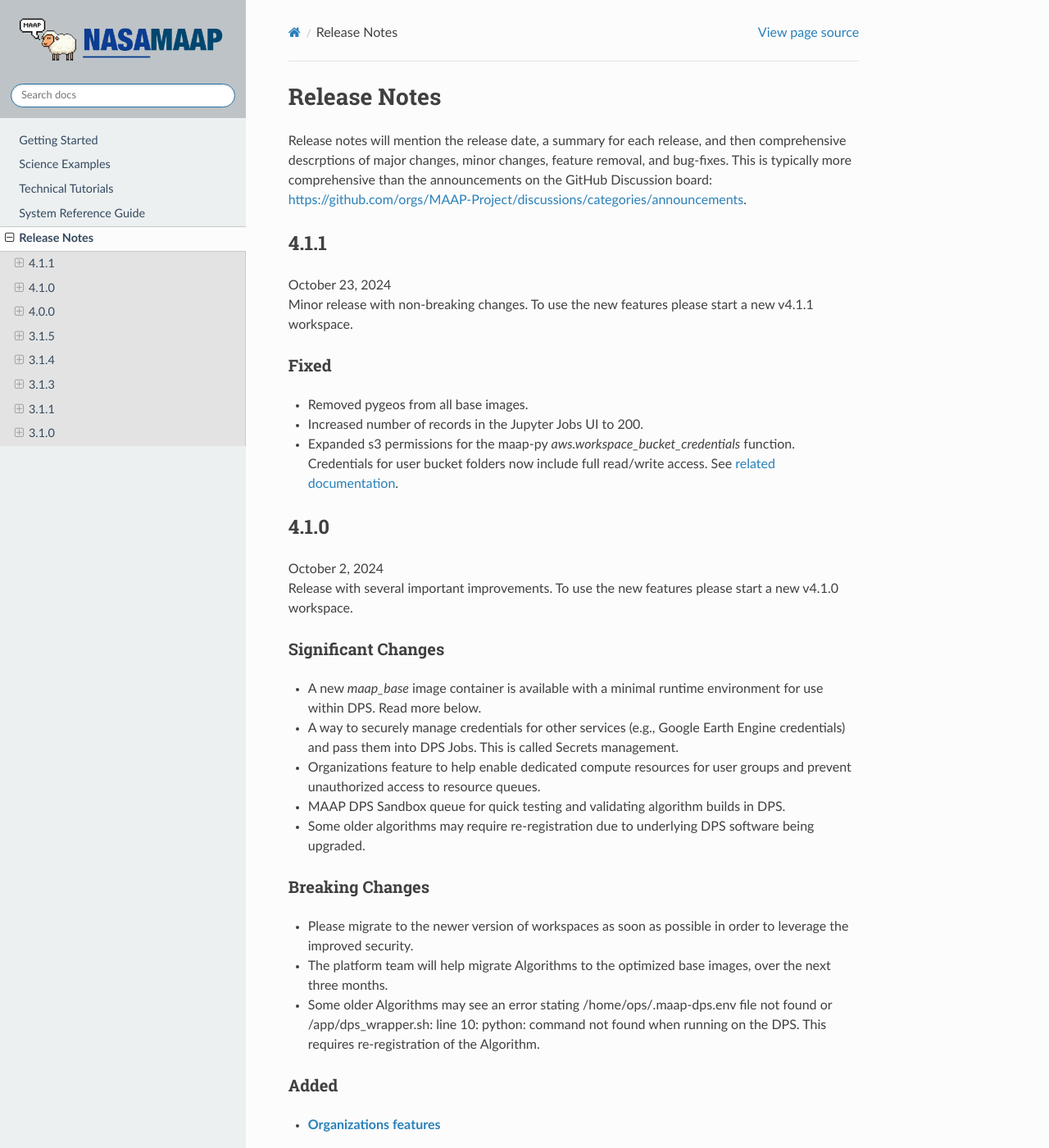
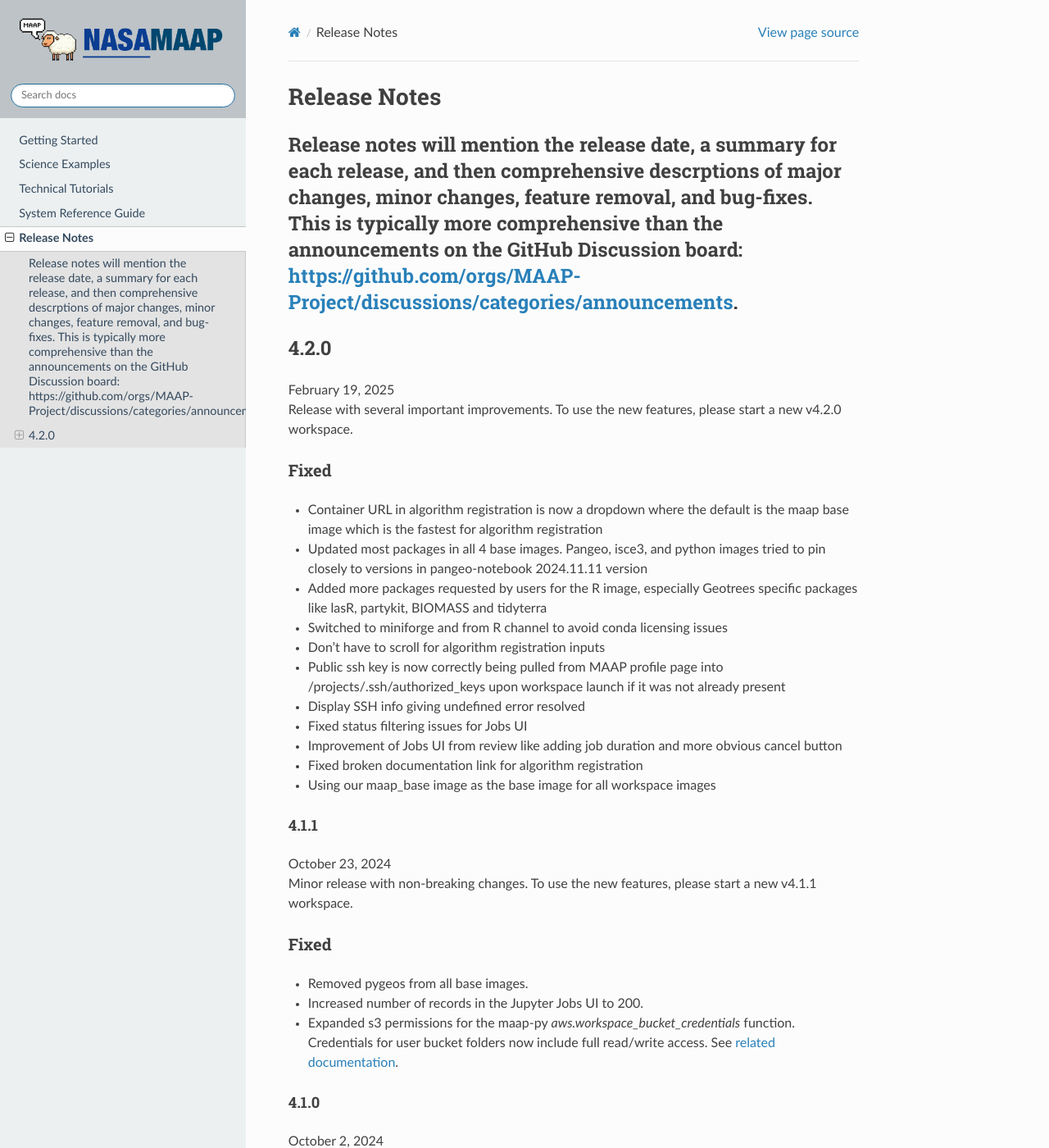
Before and after one commit to MAAP-Project/maap-documentation, a Sphinx documentation site: the page built from docs/source/release_notes.rst, in a window 1280 px wide and 1400 px high. Shown: the whole window at 82% size. Built offline with Sphinx 7.4.7 and the Read the Docs theme 3.1.0, drawn with Linux system fonts in a browser that asks for light colours; pages that are not in the unit, such as notebooks, are missing from menus; some of the changed text lies outside the part shown.

Commit message:
added release notes

```diff
--- a/docs/source/release_notes.rst
+++ b/docs/source/release_notes.rst
@@ -2,12 +2,31 @@ Release Notes
 =======================================
 
 Release notes will mention the release date, a summary for each release, and then comprehensive descrptions of major changes, minor changes, feature removal, and bug-fixes. This is typically more comprehensive than the announcements on the GitHub Discussion board: https://github.com/orgs/MAAP-Project/discussions/categories/announcements.
+-------------------------------------------------------------
+4.2.0
+-------------------------------------------------------------
+| February 19, 2025
+| Release with several important improvements. To use the new features, please start a new v4.2.0 workspace.
+
+Fixed
+^^^^^^^^^^^^^^^^^^^
+* Container URL in algorithm registration is now a dropdown where the default is the maap base image which is the fastest for algorithm registration
+* Updated most packages in all 4 base images. Pangeo, isce3, and python images tried to pin closely to versions in pangeo-notebook 2024.11.11 version
+* Added more packages requested by users for the R image, especially Geotrees specific packages like lasR, partykit, BIOMASS and tidyterra
+* Switched to miniforge and from R channel to avoid conda licensing issues
+* Don't have to scroll for algorithm registration inputs
+* Public ssh key is now correctly being pulled from MAAP profile page into /projects/.ssh/authorized_keys upon workspace launch if it was not already present
+* Display SSH info giving undefined error resolved
+* Fixed status filtering issues for Jobs UI
+* Improvement of Jobs UI from review like adding job duration and more obvious cancel button
+* Fixed broken documentation link for algorithm registration
+* Using our maap_base image as the base image for all workspace images
 
 -------------------------------------------------------------
 4.1.1
 -------------------------------------------------------------
 | October 23, 2024
-| Minor release with non-breaking changes. To use the new features please start a new v4.1.1 workspace.
+| Minor release with non-breaking changes. To use the new features, please start a new v4.1.1 workspace.
 
 Fixed
 ^^^^^^^^^^^^^^^^^^^
@@ -19,7 +38,7 @@ Fixed
 4.1.0
 -------------------------------------------------------------
 | October 2, 2024
-| Release with several important improvements. To use the new features please start a new v4.1.0 workspace.
+| Release with several important improvements. To use the new features, please start a new v4.1.0 workspace.
 
 Significant Changes
 ^^^^^^^^^^^^^^^^^^^
```
